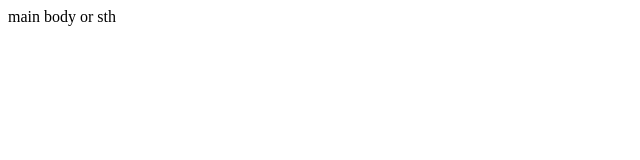
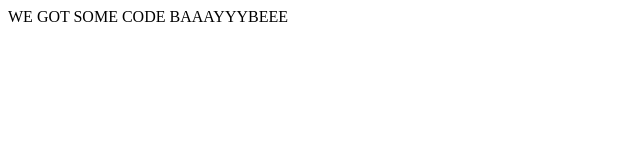
Before and after one commit to FrankreedX/game_jam_sep_24, a website: page public/index.html in a window 1280 px wide. Shown: the whole page, without its empty margins (0-640 px from the left). Drawn offline with Linux system fonts and the light colour scheme.

Commit message:
index changes

```diff
--- a/public/index.html
+++ b/public/index.html
@@ -5,6 +5,8 @@
     <title>main page or sth</title>
 </head>
 <body>
-main body or sth
+    <header>
+        WE GOT SOME CODE BAAAYYYBEEE
+    </header>
 </body>
 </html>
```
